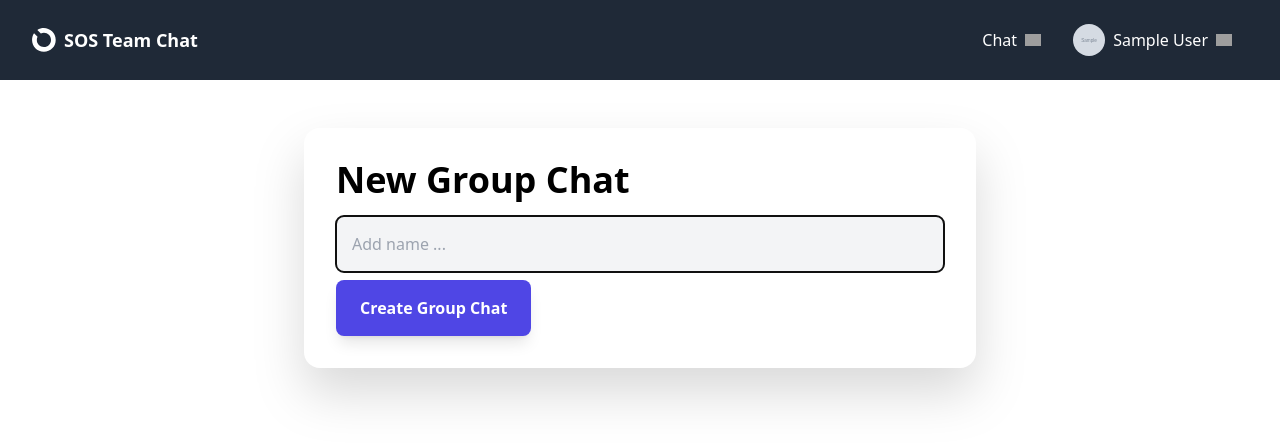
After one commit to S-OSTeam/Chat_By_Python_DJango, a Django app: page /chat/new_groupchat/ in a window 1280 px wide. The commit adds this page. Shown: the top 443 px of the page. Run offline with Django 5.2, Linux system fonts and the light colour scheme; a user stored in the database is signed in; tables that the repository leaves empty hold one stand-in row (values such as "Sample post"); grey boxes marked "Sample" are stand-in pictures; parts of the project's set-up code (start-up, migrations or seed data) failed here and were passed over; some libraries are stand-ins or nearby versions; grey boxes are pictures that could not be loaded.

Commit message:
feat: group_chat
add group_chat

```diff
--- a/a_rtchat/forms.py
+++ b/a_rtchat/forms.py
@@ -13,3 +13,27 @@ class ChatmessageCreateForm(ModelForm):
                 attrs={'placeholder': 'Add message ...', 'class': 'p-4 text-black', 'maxlength': '300',
                        'autofocus': True}),
         }
+
+
+class NewGroupForm(ModelForm):
+    class Meta:
+        model = ChatGroup
+        fields = ['groupchat_name']
+        widgets = {
+            'groupchat_name': forms.TextInput(attrs={'placeholder': 'Add name ...',
+                                                     'class': 'p-4 text-black',
+                                                     'maxlength': 300,
+                                                     'autofocus': True}),
+        }
+
+
+class ChatRoomEditForm(ModelForm):
+    class Meta:
+        model = ChatGroup
+        fields = ['groupchat_name']
+        widgets = {
+            'groupchat_name': forms.TextInput(attrs={
+                'class': 'p-4 text-xl font-bold mb-4',
+                'maxlength': '300'
+            })
+        }
--- /dev/null
+++ b/a_rtchat/templates/a_rtchat/create_groupchat.html
@@ -0,0 +1,12 @@
+{% extends 'layouts/box.html' %}
+
+{% block content %}
+
+    <h1>New Group Chat</h1>
+
+    <form method="post">
+        {% csrf_token %}
+        {{ form }}
+        <button class="mt-2" type="submit">Create Group Chat</button>
+    </form>
+{% endblock %}
--- a/a_rtchat/urls.py
+++ b/a_rtchat/urls.py
@@ -1,6 +1,13 @@
 from django.urls import path
+
 from .views import *
 
-urlpatterns =[
+urlpatterns = [
     path('', chat_view, name="home"),
+    path('chat/<username>', get_or_create_chatroom, name="start-chat"),
+    path('chat/room/<chatroom_name>', chat_view, name="chatroom"),
+    path('chat/new_groupchat/', create_groupchat, name="new-groupchat"),
+    path('chat/edit/<chatroom_name>', chatroom_edit_view, name="edit-chatroom"),
+    path('chat/delete/<chatroom_name>', chatroom_delete_view, name="chatroom-delete"),
+    path('chat/leave/<chatroom_name', chatroom_leave_view, name="chatroom-leave"),
 ]
--- a/a_rtchat/views.py
+++ b/a_rtchat/views.py
@@ -1,5 +1,7 @@
+from django.contrib import messages
 from django.contrib.auth.decorators import login_required
-from django.shortcuts import render, get_object_or_404
+from django.http import Http404
+from django.shortcuts import render, get_object_or_404, redirect
 from django.views.decorators.csrf import csrf_exempt
 
 from .forms import *
@@ -7,10 +9,23 @@ from .forms import *
 
 @csrf_exempt
 @login_required
-def chat_view(request):
-    chat_group = get_object_or_404(ChatGroup, group_name="public-chat")
+def chat_view(request, chatroom_name='public-chat'):
+    chat_group = get_object_or_404(ChatGroup, group_name=chatroom_name)
     chat_messages = chat_group.chat_messages.all()[:30]
     form = ChatmessageCreateForm()
+
+    other_user = None
+    if chat_group.is_private:
+        if request.user not in chat_group.members.all():
+            raise Http404()
+        for member in chat_group.members.all():
+            if member != request.user:
+                other_user = member
+                break
+
+    if chat_group.groupchat_name:
+        if request.user not in chat_group.members.all():
+            chat_group.members.add(request.user)
 
     if request.htmx:
         form = ChatmessageCreateForm(request.POST)
@@ -25,4 +40,113 @@ def chat_view(request):
             }
             return render(request, 'a_rtchat/partials/chat_message_p.html', context)
 
-    return render(request, 'a_rtchat/chat.html', {'chat_messages': chat_messages, 'form': form})
+    context = {
+        'chat_messages': chat_messages,
+        'form': form,
+        'other_user': other_user,
+        'chatroom_name': chatroom_name,
+        'chat_group': chat_group,
+    }
+
+    return render(request, 'a_rtchat/chat.html', context)
+
+
+@csrf_exempt
+@login_required
+def get_or_create_chatroom(request, username):
+    if request.user.username == username:
+        return redirect('home')
+
+    other_user = User.objects.get(username=username)
+    my_chatrooms = request.user.chat_groups.filter(is_private=True)
+
+    if my_chatrooms.exists():
+        for chatroom in my_chatrooms:
+            if other_user in chatroom.members.all():
+                chatroom = chatroom
+                break
+            else:
+                chatroom = ChatGroup.objects.create(is_private=True)
+                chatroom.members.add(other_user, request.user)
+    else:
+        chatroom = ChatGroup.objects.create(is_private=True)
+        chatroom.members.add(other_user, request.user)
+
+    return redirect('chatroom', chatroom.group_name)
+
+
+@csrf_exempt
+@login_required
+def create_groupchat(request):
+    form = NewGroupForm()
+
+    if request.method == 'POST':
+        form = NewGroupForm(request.POST)
+        if form.is_valid():
+            new_groupchat = form.save(commit=False)
+            new_groupchat.admin = request.user
+            new_groupchat.save()
+            new_groupchat.members.add(request.user)
+            return redirect('chatroom', new_groupchat.group_name)
+
+    context = {
+        'form': form,
+    }
+    return render(request, 'a_rtchat/create_groupchat.html', context)
+
+
+@csrf_exempt
+@login_required
+def chatroom_edit_view(request, chatroom_name):
+    chat_group = get_object_or_404(ChatGroup, group_name=chatroom_name)
+    if request.user != chat_group.admin:
+        raise Http404()
+
+    form = ChatRoomEditForm(instance=chat_group)
+
+    if request.method == 'POST':
+        form = ChatRoomEditForm(request.POST, instance=chat_group)
+        if form.is_valid():
+            form.save()
+
+            remove_members = request.POST.getlist('remove_members')
+            for member_id in remove_members:
+                member = User.objects.get(id=member_id)
+                chat_group.members.remove(member)
+
+            return redirect('chatroom', chatroom_name)
+
+    context = {
+        'form': form,
+        'chat_group': chat_group
+    }
+
+    return render(request, 'a_rtchat/chatroom_edit.html', context)
+
+
+@csrf_exempt
+@login_required
+def chatroom_delete_view(request, chatroom_name):
+    chat_group = get_object_or_404(ChatGroup, group_name=chatroom_name)
+    if request.user != chat_group.admin:
+        raise Http404()
+
+    if request.method == "POST":
+        chat_group.delete()
+        messages.success(request, 'Chat group has been deleted.')
+        return redirect('home')
+
+    return render(request, 'a_rtchat/chatroom_delete.html', {'chat_group': chat_group})
+
+
+@csrf_exempt
+@login_required
+def chatroom_leave_view(request, chatroom_name):
+    chat_group = get_object_or_404(ChatGroup, group_name=chatroom_name)
+    if request.user != chat_group.admin:
+        raise Http404()
+
+    if request.method == "POST":
+        chat_group.members.remove(request.user)
+        messages.success(request, 'You left the chatroom.')
+        return redirect('home')
--- a/a_users/templates/a_users/profile.html
+++ b/a_users/templates/a_users/profile.html
@@ -3,13 +3,16 @@
 {% block content %}
 
     <div class="max-w-lg mx-auto flex flex-col items-center pt-20 px-4">
-    <img class="w-36 h-36 rounded-full object-cover mb-4" src="{{ profile.avatar }}" />
+        <img class="w-36 h-36 rounded-full object-cover mb-4" src="{{ profile.avatar }}"/>
         <div class="text-center">
             <h1>{{ profile.name }}</h1>
             <div class="text-gray-400 mb-2 -mt-3">@{{ profile.user.username }}</div>
             {% if profile.info %}
                 <div class="mt-8 hyphens-auto">{{ profile.info|linebreaksbr }}</div>
             {% endif %}
+            {% if profile.user != user %}
+                <a class="button" href="{% url 'start-chat' profile.user.username %}">Chat with me</a>
+            {% endif %}
         </div>
     </div>
 
--- a/templates/base.html
+++ b/templates/base.html
@@ -139,6 +139,18 @@
         .alert-danger {
             @apply bg-red-600
         }
+
+        .green-dot {
+            @apply rounded-full bg-green-500 p-1.5
+        }
+
+        .gray-dot {
+            @apply rounded-full bg-gray-500 p-1.5
+        }
+
+        .graylight-dot {
+            @apply rounded-full bg-gray-300 p-1.5
+        }
     </style>
 </head>
 <body hx-headers='{"X-CSRFToken": "{{ csrf_token }}"}' class="{% block class %}{% endblock %}">
--- a/templates/includes/header.html
+++ b/templates/includes/header.html
@@ -9,14 +9,44 @@
     <nav class="block relative">
         <ul class="navitems flex items-center justify-center h-full">
             {% if request.user.is_authenticated %}
-            <li><a href="{% url 'home' %}">Home</a></li>
                 <li x-data="{ dropdownOpen: false }" class="relative">
-                <a @click="dropdownOpen = !dropdownOpen" @click.away="dropdownOpen = false" class="cursor-pointer select-none">
-                    <img class="h-8 w-8 rounded-full object-cover" src="{{ request.user.profile.avatar }}" alt="Avatar" />
+                    <a @click="dropdownOpen = !dropdownOpen" @click.away="dropdownOpen = false"
+                       class="cursor-pointer select-none">
+                        Chat
+                        <img x-bind:class="dropdownOpen && 'rotate-180 duration-300'" class="w-4"
+                             src="https://img.icons8.com/small/32/ffffff/expand-arrow.png" alt="Dropdown"/>
+                    </a>
+                    <div x-show="dropdownOpen" x-cloak
+                         class="absolute right-0 bg-white text-black shadow rounded-lg w-40 p-2 z-20"
+                         x-transition:enter="duration-300 ease-out"
+                         x-transition:enter-start="opacity-0 -translate-y-5 scale-90"
+                         x-transition:enter-end="opacity-100 translate-y-0 scale-100"
+                    >
+                        <ul class="hoverlist [&>li>a]:justify-end">
+                            <li><a href="{% url 'home' %}">Public Chat</a></li>
+                            {% for chatroom in user.chat_groups.all %}
+                                {% if chatroom.is_private %}
+                                    {% for member in chatroom.members.all %}
+                                        {% if member != user %}
+                                            <li><a href="{% url 'chatroom' chatroom.group_name %}">Other Member</a></li>
+                                        {% endif %}
+                                    {% endfor %}
+                                {% endif %}
+                            {% endfor %}
+                        </ul>
+                    </div>
+                <li>
+                <li x-data="{ dropdownOpen: false }" class="relative">
+                    <a @click="dropdownOpen = !dropdownOpen" @click.away="dropdownOpen = false"
+                       class="cursor-pointer select-none">
+                        <img class="h-8 w-8 rounded-full object-cover" src="{{ request.user.profile.avatar }}"
+                             alt="Avatar"/>
                         {{ request.user.profile.name }}
-                    <img x-bind:class="dropdownOpen && 'rotate-180 duration-300'" class="w-4" src="https://img.icons8.com/small/32/ffffff/expand-arrow.png" alt="Dropdown" />
+                        <img x-bind:class="dropdownOpen && 'rotate-180 duration-300'" class="w-4"
+                             src="https://img.icons8.com/small/32/ffffff/expand-arrow.png" alt="Dropdown"/>
                     </a>
-                <div x-show="dropdownOpen" x-cloak class="absolute right-0 bg-white text-black shadow rounded-lg w-40 p-2 z-20"
+                    <div x-show="dropdownOpen" x-cloak
+                         class="absolute right-0 bg-white text-black shadow rounded-lg w-40 p-2 z-20"
                          x-transition:enter="duration-300 ease-out"
                          x-transition:enter-start="opacity-0 -translate-y-5 scale-90"
                          x-transition:enter-end="opacity-100 translate-y-0 scale-100"
@@ -24,6 +54,7 @@
                         <ul class="hoverlist [&>li>a]:justify-end">
                             <li><a href="{% url 'profile' %}">My Profile</a></li>
                             <li><a href="{% url 'profile-edit' %}">Edit Profile</a></li>
+                            <li><a href="{% url 'new-groupchat' %}">Create Chat</a></li>
                             <li><a href="{% url 'profile-settings' %}">Settings</a></li>
                             <li><a href="{% url 'account_logout' %}">Log Out</a></li>
                         </ul>
```
Also changed, not shown: a_core/settings.py (+9 -0 lines), a_rtchat/consumers.py (+28 -0 lines), a_rtchat/models.py (+9 -2 lines), a_rtchat/templates/a_rtchat/chat.html (+48 -2 lines), a_rtchat/templates/a_rtchat/chatroom_delete.html (added, +14 -0 lines), a_rtchat/templates/a_rtchat/chatroom_edit.html (added, +38 -0 lines), a_rtchat/templates/a_rtchat/partials/model_chat_leave.html (added, +22 -0 lines), a_rtchat/templates/a_rtchat/partials/online_count.html (added, +44 -0 lines), a_users/forms.py (+6 -4 lines), a_rtchat/migrations/0002_chatgroup_users_online.py (added), a_rtchat/migrations/0003_chatgroup_is_private_chatgroup_members_and_more.py (added), a_rtchat/migrations/0004_chatgroup_admin_chatgroup_groupchat_name_and_more.py (added), a_rtchat/migrations/0005_alter_chatgroup_group_name.py (added). Lines whose indentation alone changed are shown as unchanged.
